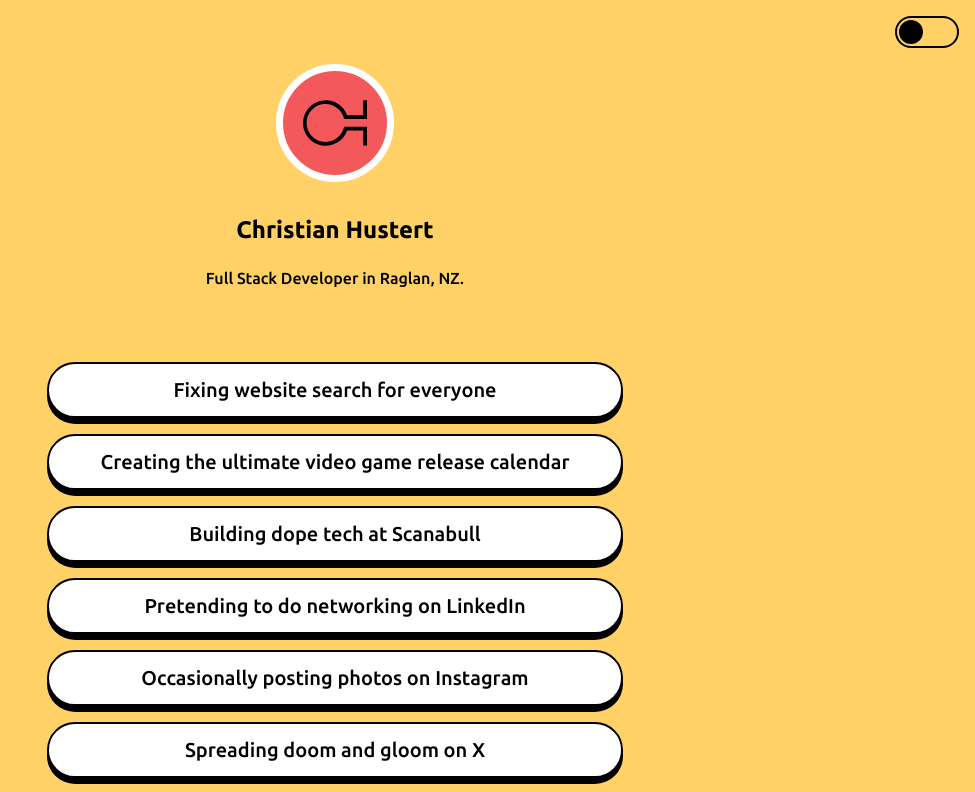
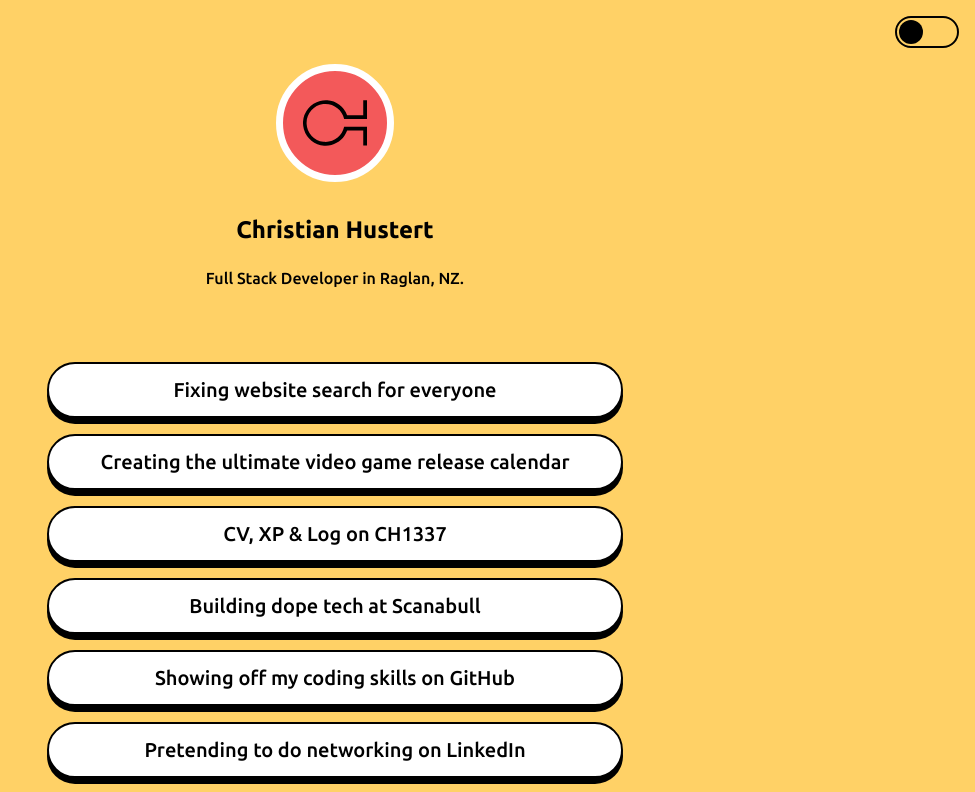
Before and after one commit to chustert/christianhustert_linktree, a Next.js app: page / in a window 1280 px wide. Shown: the top 792 px of the page, without its empty margins (305-1280 px from the left). Built offline with nearby package versions, Linux system fonts and the light colour scheme.

Commit message:
Update links in page.tsx to include new entries for CH1337 and GitHub profile

```diff
--- a/app/page.tsx
+++ b/app/page.tsx
@@ -11,8 +11,16 @@ const links = [
     href: "https://newgameday.com/",
   },
   {
+    label: "CV, XP & Log on CH1337",
+    href: "https://ch1337.com/",
+  },
+  {
     label: "Building dope tech at Scanabull",
     href: "https://scanabull.com/",
+  },
+  {
+    label: "Showing off my coding skills on GitHub",
+    href: "https://github.com/chustert",
   },
   {
     label: "Pretending to do networking on LinkedIn",
```
